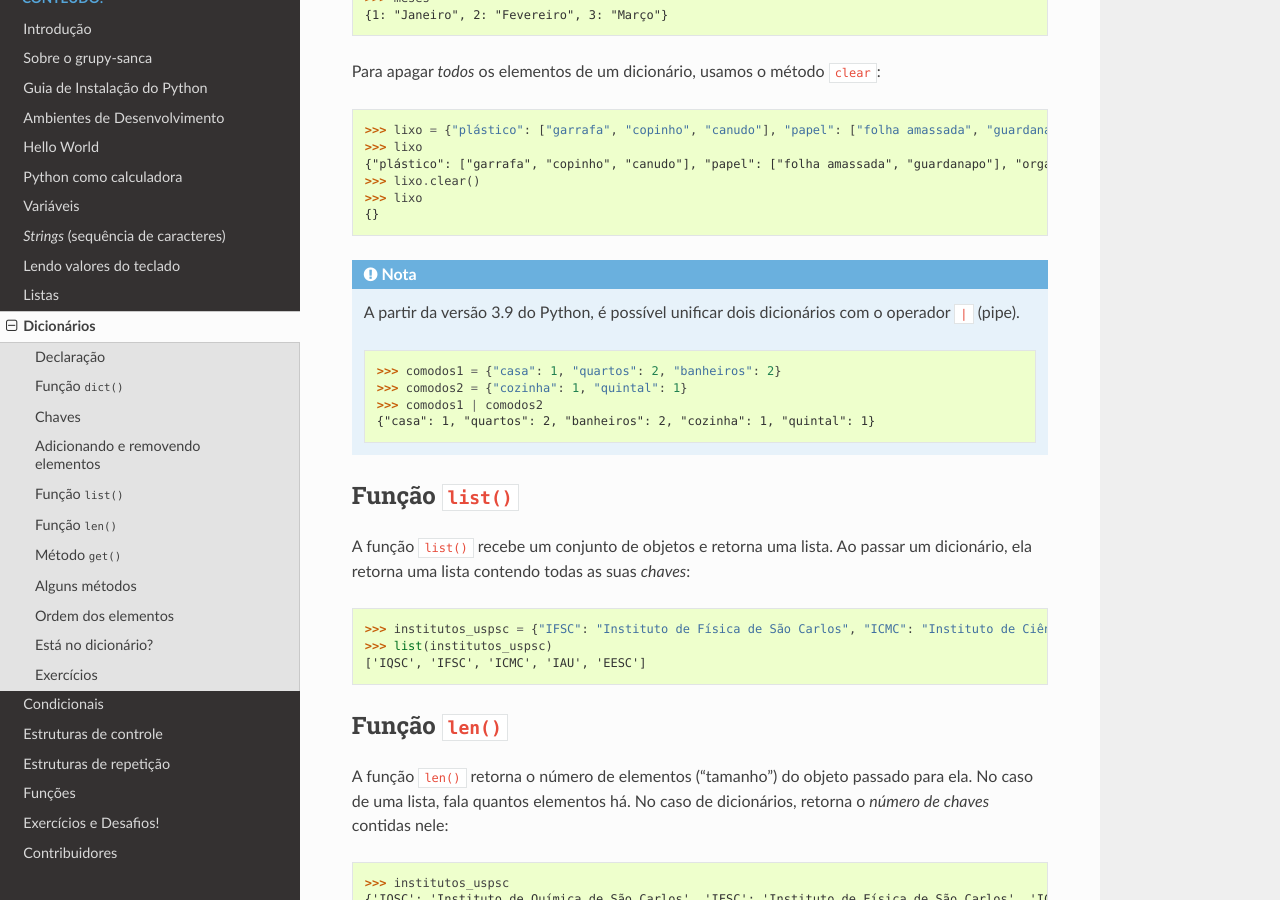
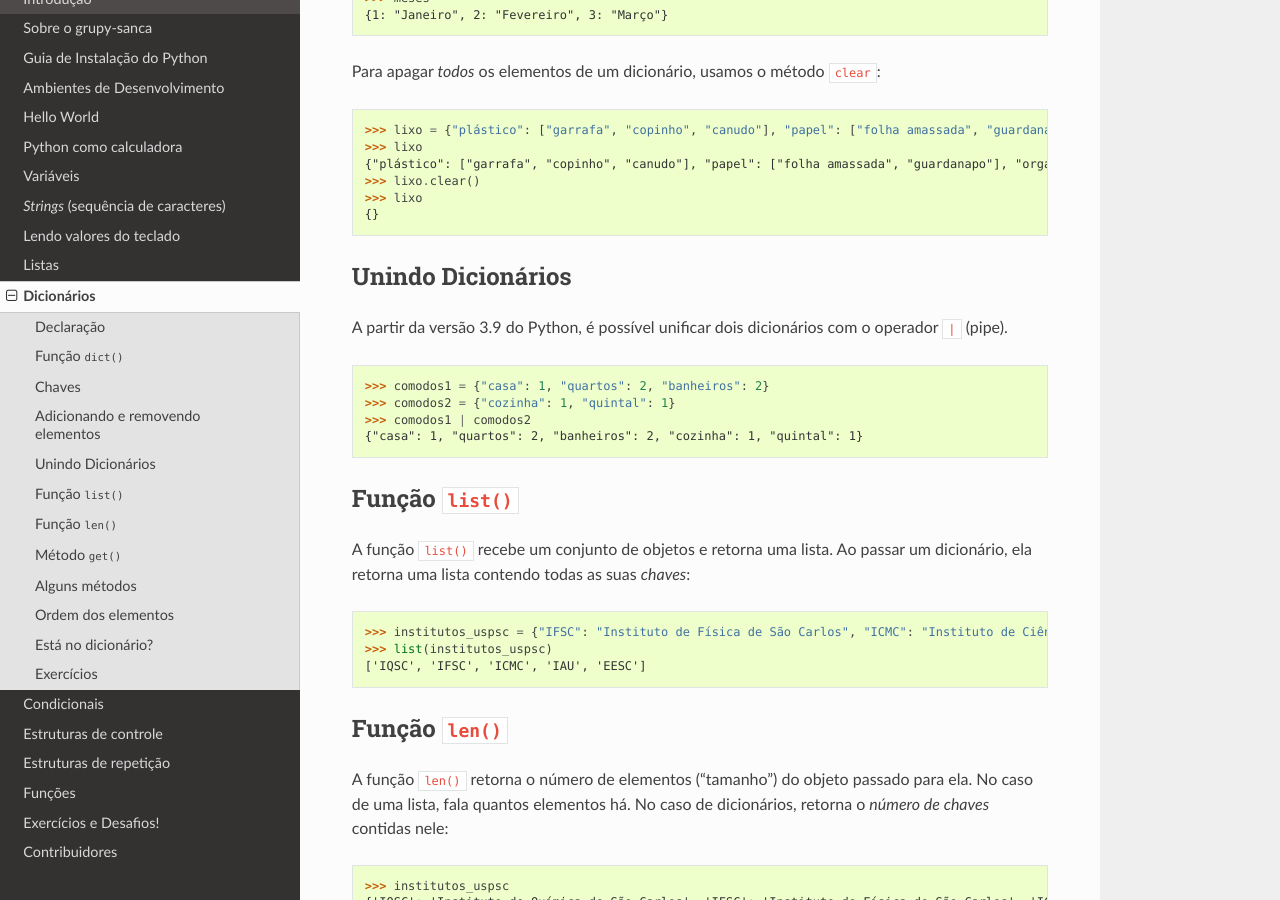
Before and after one commit to grupy-sanca/curso-python, a Sphinx documentation site: the page built from source/dicionarios.rst, in a window 1280 px wide and 900 px high, scrolled down 3109 px. Built offline with Sphinx 7.4.7 and the Read the Docs theme 2.0.0, drawn with Linux system fonts in a browser that asks for light colours.

Commit message:
transformando a nota de unificação de dicionário em uma subseção

```diff
--- a/source/dicionarios.rst
+++ b/source/dicionarios.rst
@@ -161,17 +161,19 @@ Para apagar *todos* os elementos de um dicionário, usamos o método ``clear``:
    >>> lixo
    {}
 
-.. note::
 
-   A partir da versão 3.9 do Python, é possível unificar dois dicionários
-   com o operador ``|`` (pipe).
+Unindo Dicionários
+------------------
 
-   .. doctest::
+A partir da versão 3.9 do Python, é possível unificar dois dicionários com o operador ``|`` (pipe).
 
-      >>> comodos1 = {"casa": 1, "quartos": 2, "banheiros": 2}
-      >>> comodos2 = {"cozinha": 1, "quintal": 1}
-      >>> comodos1 | comodos2
-      {"casa": 1, "quartos": 2, "banheiros": 2, "cozinha": 1, "quintal": 1}
+.. doctest::
+
+  >>> comodos1 = {"casa": 1, "quartos": 2, "banheiros": 2}
+  >>> comodos2 = {"cozinha": 1, "quintal": 1}
+  >>> comodos1 | comodos2
+  {"casa": 1, "quartos": 2, "banheiros": 2, "cozinha": 1, "quintal": 1}
+
 
 Função ``list()``
 -----------------
```
